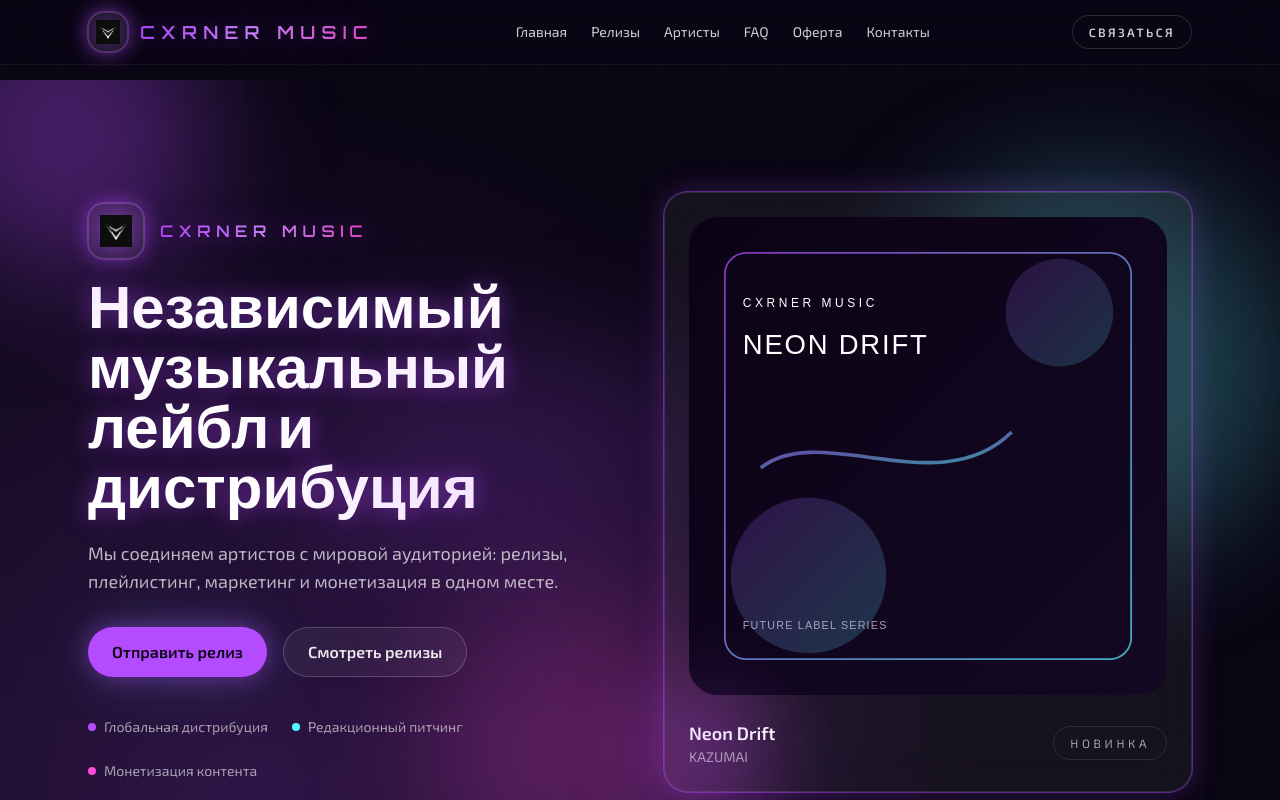
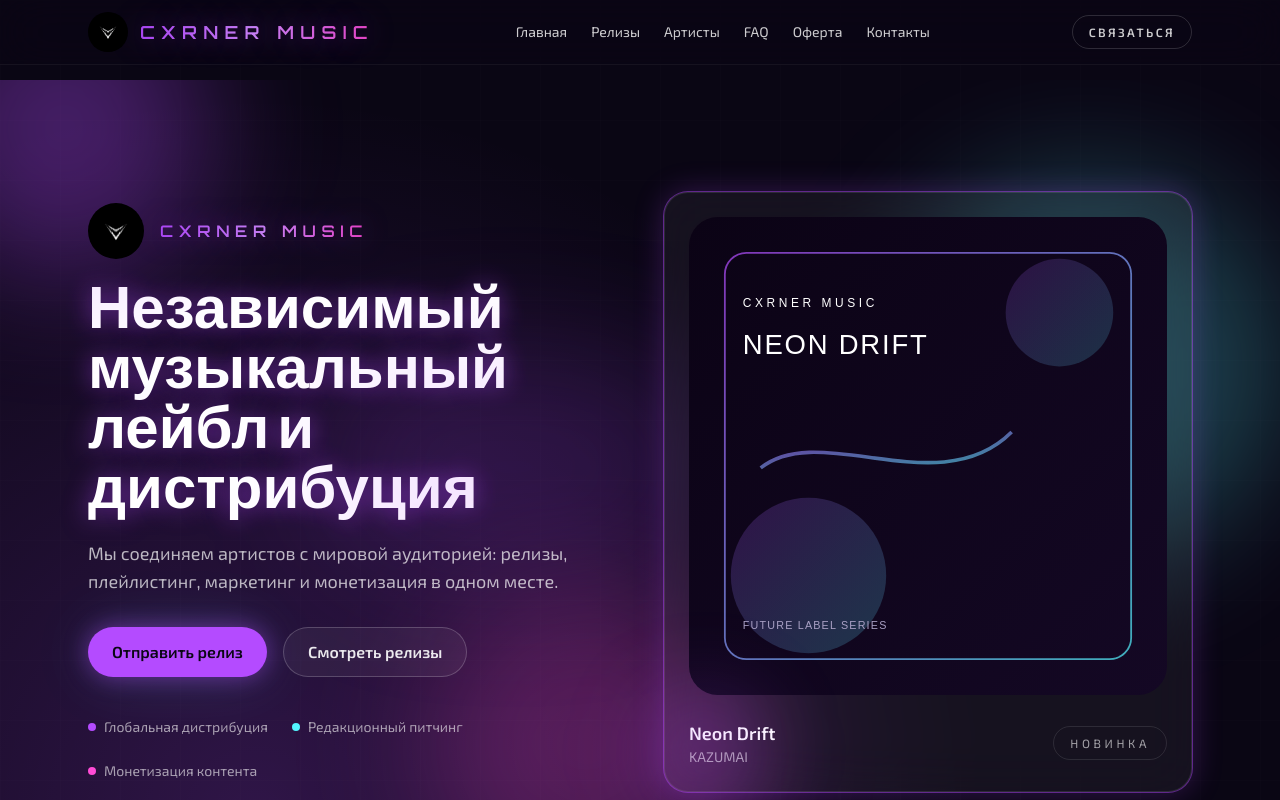
Before and after one commit to kazumaiq/cxrnermusic, a Next.js app: page / in a window 1280 px wide. Shown: the top 800 px of the page. Built offline with nearby package versions, Linux system fonts and the light colour scheme; no server answers.

Commit message:
Simplify logo styling

```diff
--- a/app/globals.css
+++ b/app/globals.css
@@ -70,33 +70,15 @@ body::before {
   }
 
   .logo-badge {
-    @apply relative flex items-center justify-center rounded-[16px] bg-white/5 border border-white/15 backdrop-blur-lg transition duration-300;
-    box-shadow: 0 0 0 1px rgba(180, 75, 255, 0.35), 0 0 22px rgba(180, 75, 255, 0.45);
-  }
-
-  .logo-badge::after {
-    content: "";
-    position: absolute;
-    inset: -6px;
-    border-radius: 20px;
-    background: radial-gradient(circle, rgba(180, 75, 255, 0.25), transparent 60%);
-    opacity: 0;
-    transition: opacity 0.3s ease;
+    @apply relative flex items-center justify-center rounded-full bg-black transition duration-300;
   }
 
   .logo-badge:hover {
-    transform: translateY(-1px) scale(1.04);
-    box-shadow: 0 0 0 1px rgba(180, 75, 255, 0.55), 0 0 30px rgba(180, 75, 255, 0.6);
-  }
-
-  .logo-badge:hover::after,
-  .logo-badge:focus-visible::after {
-    opacity: 1;
+    transform: translateY(-1px) scale(1.03);
   }
 
   .logo-img {
-    @apply object-contain mix-blend-screen;
-    filter: drop-shadow(0 0 12px rgba(180, 75, 255, 0.6));
+    @apply object-contain;
   }
 
   .text-glow {
```
